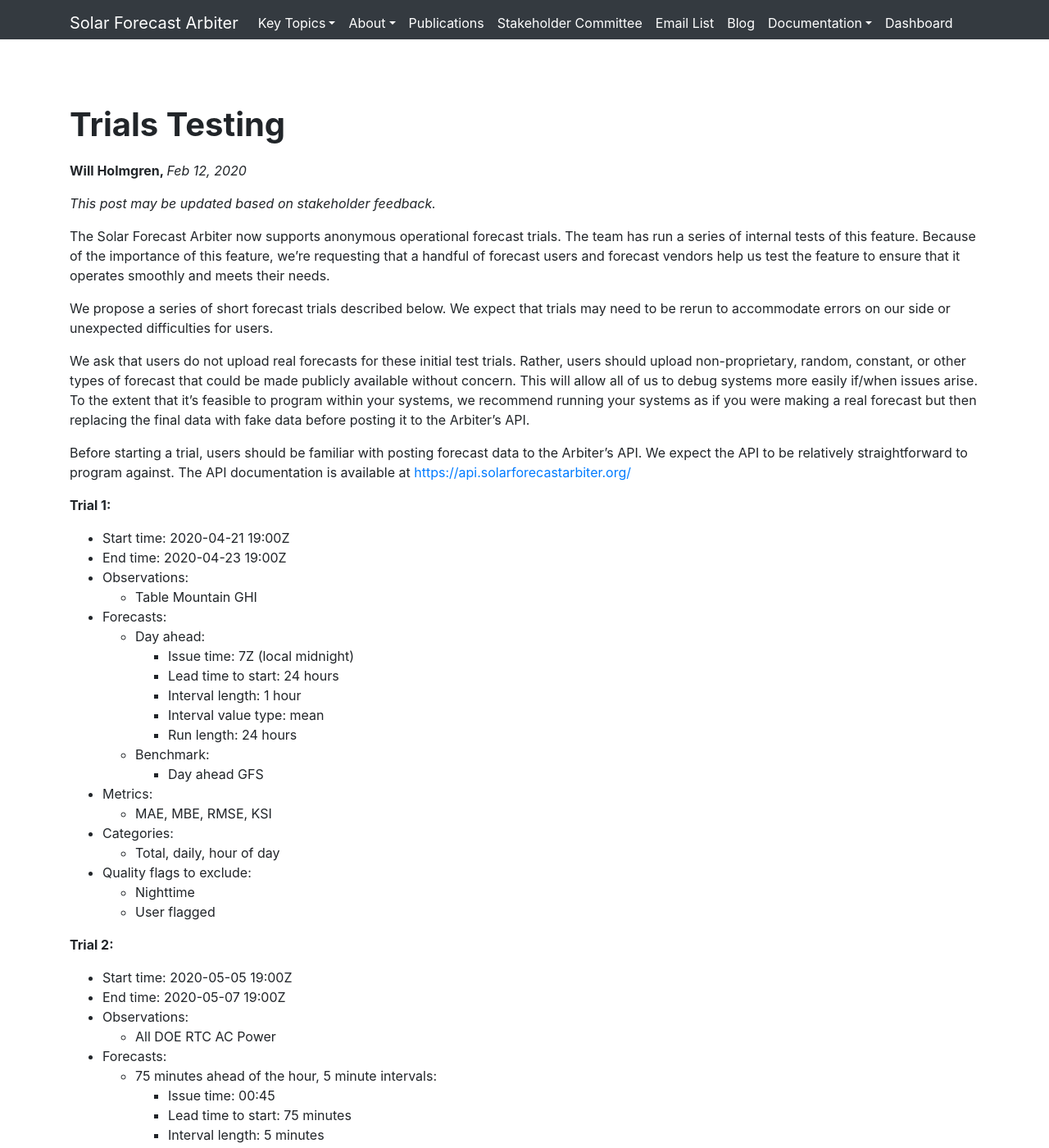
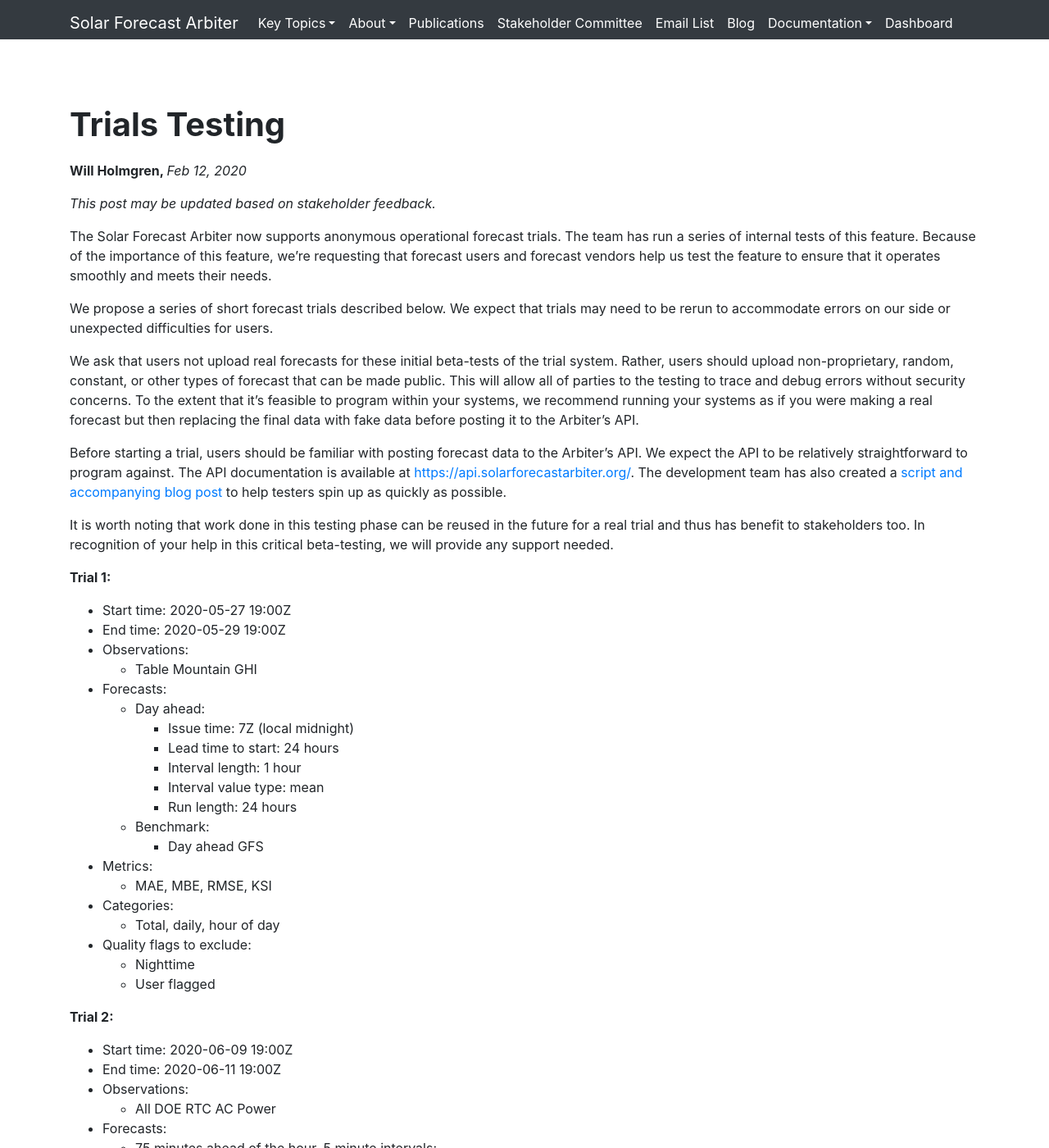
Before and after one commit to SolarArbiter/SolarArbiter.github.io, a Jekyll site: the page built from _posts/2020-02-12-Trials-Testing.md, in a window 1280 px wide and 1400 px high. Shown: the whole window at 82% size. Built offline with Jekyll 4.4.1, drawn with Linux system fonts in a browser that asks for light colours; some of the changed text lies outside the part shown.

```diff
--- a/_posts/2020-02-12-Trials-Testing.md
+++ b/_posts/2020-02-12-Trials-Testing.md
@@ -5,34 +5,24 @@
 
 *This post may be updated based on stakeholder feedback.*
 
-The Solar Forecast Arbiter now supports anonymous operational forecast
-trials. The team has run a series of internal tests of this feature.
-Because of the importance of this feature, we’re requesting that a
-handful of forecast users and forecast vendors help us test the feature
-to ensure that it operates smoothly and meets their needs.
+The Solar Forecast Arbiter now supports anonymous operational forecast trials. The team has run a series of internal tests of this feature. Because of the importance of this feature, we’re requesting that forecast users and forecast vendors help us test the feature to ensure that it operates smoothly and meets their needs.
 
-We propose a series of short forecast trials described below. We expect
-that trials may need to be rerun to accommodate errors on our side or
-unexpected difficulties for users.
+We propose a series of short forecast trials described below. We expect that trials may need to be rerun to accommodate errors on our side or unexpected difficulties for users.
 
-We ask that users do not upload real forecasts for these initial test
-trials. Rather, users should upload non-proprietary, random, constant,
-or other types of forecast that could be made publicly available without
-concern. This will allow all of us to debug systems more easily if/when
-issues arise. To the extent that it’s feasible to program within your
-systems, we recommend running your systems as if you were making a real
-forecast but then replacing the final data with fake data before posting
-it to the Arbiter’s API.
+We ask that users not upload real forecasts for these initial beta-tests of the trial system. Rather, users should upload non-proprietary, random, constant, or other types of forecast that can be made public. This will allow all of parties to the testing to trace and debug errors without security concerns. To the extent that it’s feasible to program within your systems, we recommend running your systems as if you were making a real forecast but then replacing the final data with fake data before posting it to the Arbiter’s API.
+
 
 Before starting a trial, users should be familiar with posting forecast
 data to the Arbiter’s API. We expect the API to be relatively
 straightforward to program against. The API documentation is available
-at [https://api.solarforecastarbiter.org/](https://api.solarforecastarbiter.org/)
+at [https://api.solarforecastarbiter.org/](https://api.solarforecastarbiter.org/).  The development team has also created a [script and accompanying blog post](https://solarforecastarbiter.org/2020/05/18/First-Trial-Data-Uploads.html) to help testers spin up as quickly as possible.
+
+It is worth noting that work done in this testing phase can be reused in the future for a real trial and thus has benefit to stakeholders too. In recognition of your help in this critical beta-testing, we will provide any support needed.
 
 **Trial 1:**
 
-* Start time: 2020-04-21 19:00Z
-* End time: 2020-04-23 19:00Z
+* Start time: 2020-05-27 19:00Z
+* End time: 2020-05-29 19:00Z
 * Observations:
   * Table Mountain GHI
 * Forecasts:
@@ -54,8 +44,8 @@
 
 **Trial 2:**
 
-* Start time: 2020-05-05 19:00Z
-* End time: 2020-05-07 19:00Z
+* Start time: 2020-06-09 19:00Z
+* End time: 2020-06-11 19:00Z
 * Observations:
   * All DOE RTC AC Power
 * Forecasts:
@@ -76,8 +66,8 @@
 
 **Trial 3:**
 
-* Start time: 2020-05-19 19:00Z
-* End time: 2020-05-21 19:00Z
+* Start time: 2020-06-23 19:00Z
+* End time: 2020-06-25 19:00Z
 * Observations:
   * Supplied by TBD forecast user
 * Forecasts:
```
